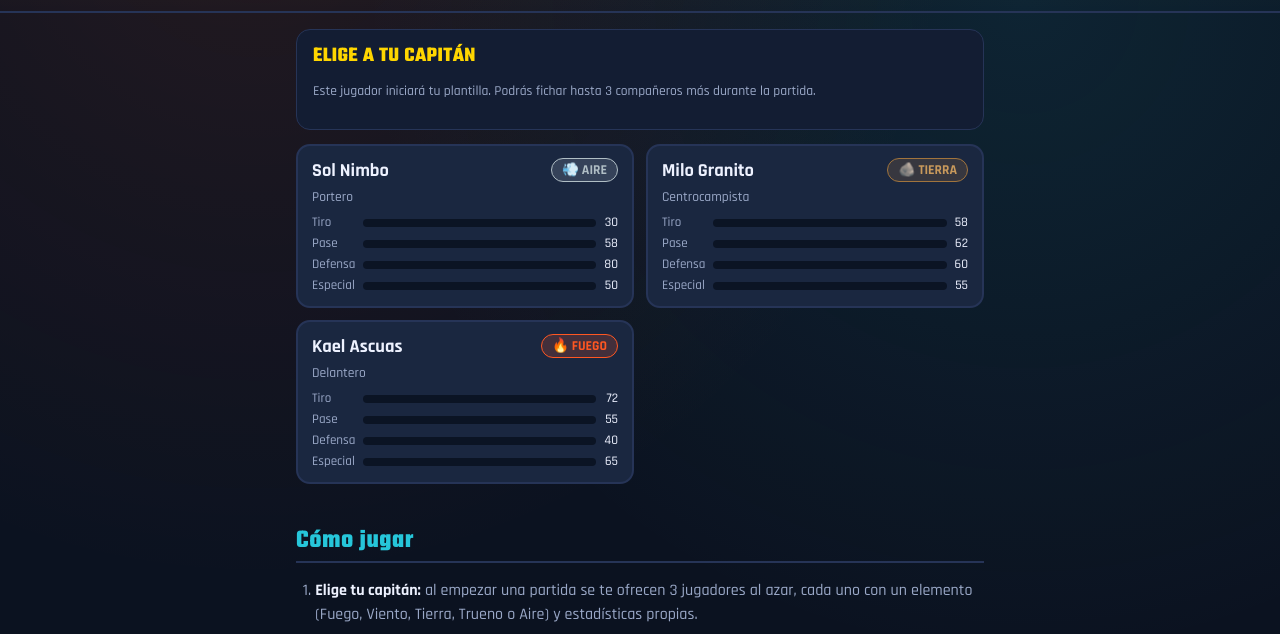
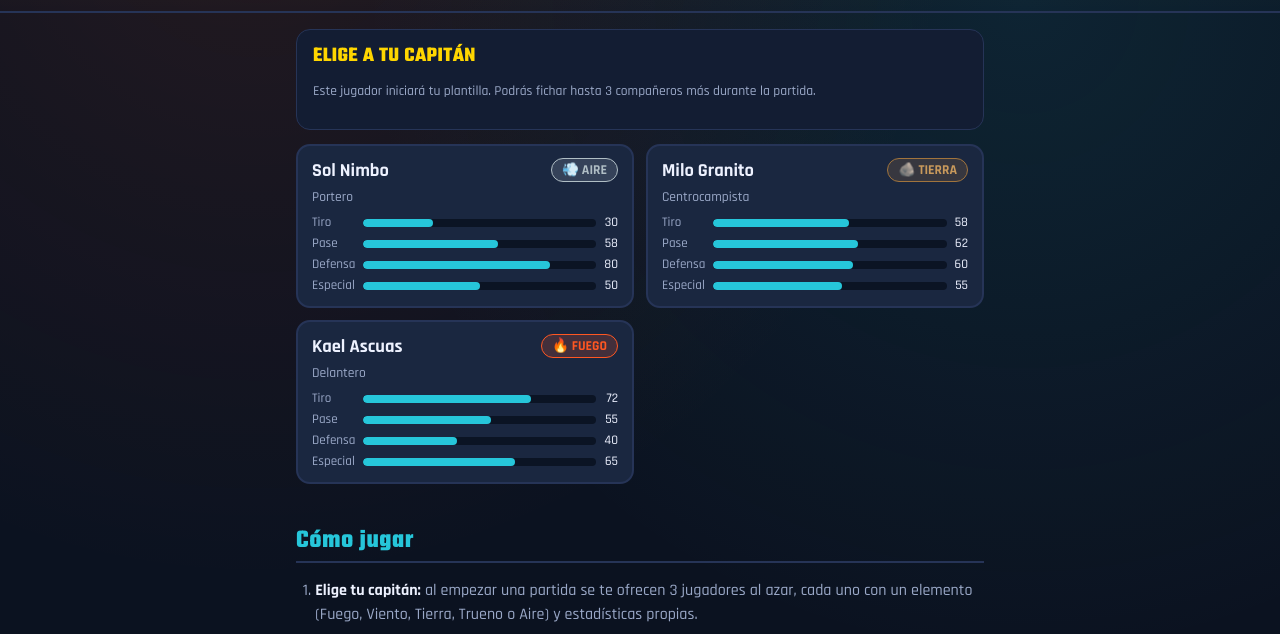
Before and after one commit to adrianezd/elemental-strikers-roguelike, a plain HTML site: page index.html in a window 1280 px wide. Both pictures are taken after a click on the button "▶ Jugar". Shown: the part 118-752 px from the top of the page. Drawn offline with Linux system fonts and the light colour scheme.

Commit message:
Fix invisible player stat bar fill color
.stat-bar-fill was a nested <span> inside .stat-bar-track (also a
span). The track is blockified by its display:grid parent (.stat-bars),
but the inner fill span is not itself a grid item, so it stayed
display:inline — and inline elements ignore both the width:X% set
inline and the height:100% in CSS, collapsing the fill to zero size.
Only the numeric stat value next to it remained visible.

Add display:block to .stat-bar-fill so the width/height percentages
take effect and the colored bar renders behind the Tiro/Pase/Defensa/
Especial numbers again.

Co-Authored-By: Claude Sonnet 5 <noreply@anthropic.com>

```diff
--- a/style.css
+++ b/style.css
@@ -302,7 +302,7 @@ a { color: var(--accent-2); }
   overflow: hidden;
   align-self: center;
 }
-.stat-bar-fill { height: 100%; border-radius: 999px; background: var(--accent-2); }
+.stat-bar-fill { display: block; height: 100%; border-radius: 999px; background: var(--accent-2); }
 .stat-value { text-align: right; color: var(--text); }
 
 .fatigue-tag {
```
